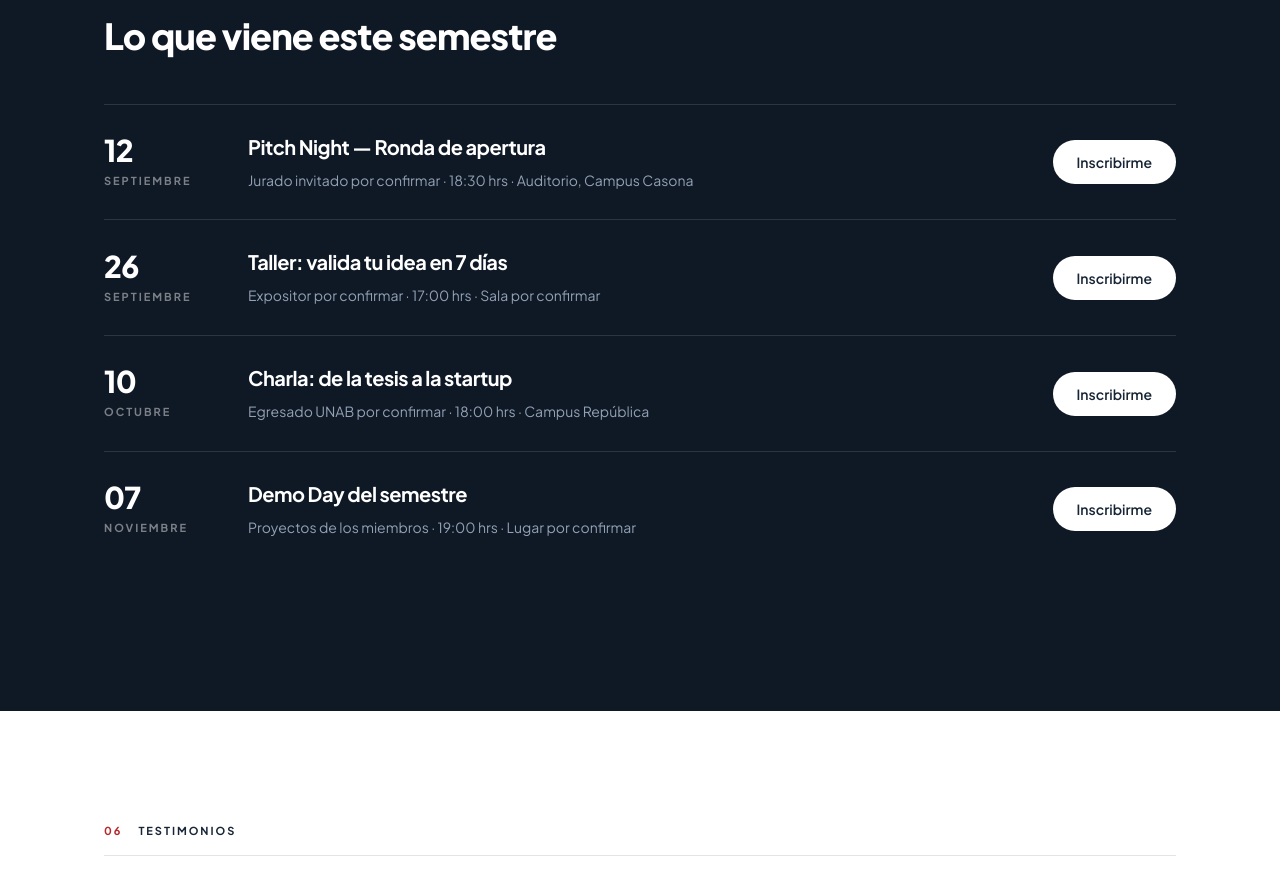
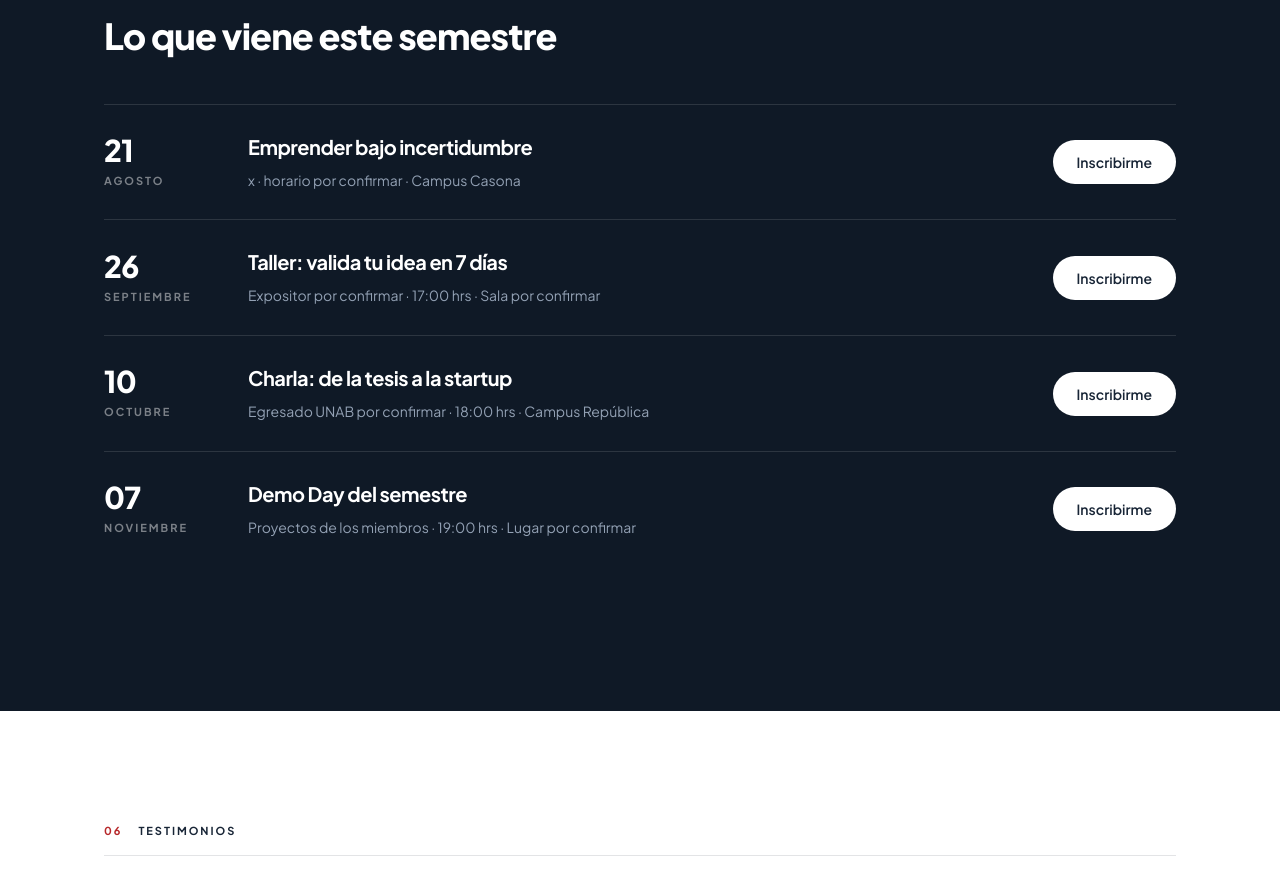
Before and after one commit to Victopvl/Brochure-Web---Club-Emprendedores, a React (Vite) app: page / in a window 1280 px wide. Shown: the part 5600-6494 px from the top of the page. Built offline with nearby package versions, Linux system fonts and the light colour scheme.

Commit message:
feat(events): update event card data

```diff
--- a/src/data/events.ts
+++ b/src/data/events.ts
@@ -110,17 +110,15 @@ export const events: ClubEvent[] = [
   },
 
     {
-    slug: "pitch-night-ronda-de-apertura",
-    title: "Pitch Night — Ronda de apertura",
+    slug: "pitch-night-ronda-de-apertura", //Cambié la información de este evento, pero no sé que hacer con slug//
+    title: "Emprender bajo incertidumbre",
     status: "upcoming",
-    date: "2026-09-12",
-    time: "18:30 hrs",
-    location: "Auditorio, Campus Casona",
-    excerpt: "Jurado invitado por confirmar",
+    date: "2026-08-21",
+    time: "horario por confirmar",
+    location: "Campus Casona",
+    excerpt: "x",
     body: [
-      "Abrimos el semestre con la primera pitch night. Cinco minutos por equipo para presentar en qué están trabajando y tres para responder al jurado.",
-      "Pueden presentar miembros nuevos y antiguos. No se necesita un producto terminado: se puede pitchear una idea en etapa temprana siempre que llegues con el problema bien planteado.",
-      "Los cupos para presentar se confirman la semana anterior. Si solo quieres venir a mirar, la entrada es libre.",
+      "El objetivo de esta actividad es activar mentalidad emprendedora y dar el primer paso para levantar tu StartUp o tu Emprendimiento"
     ],
   },
   {
```
